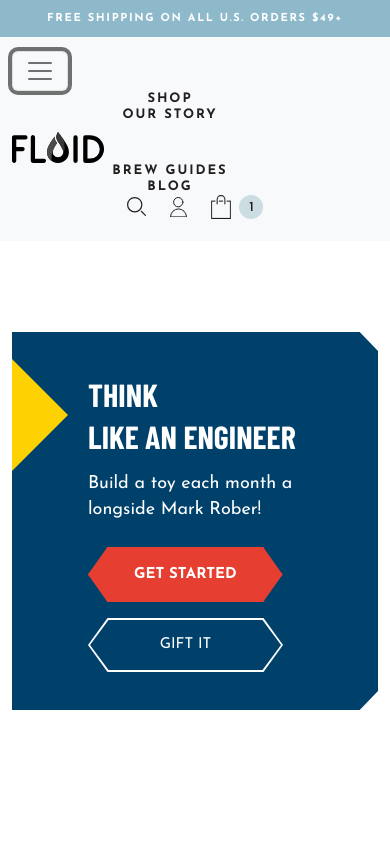
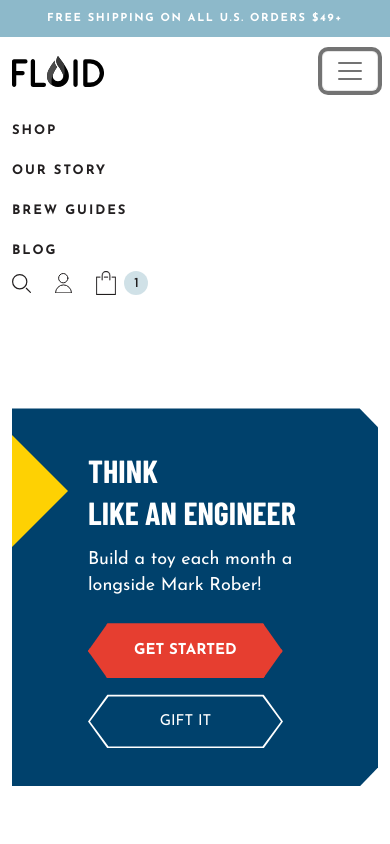
Before and after one commit to Pikachoo28/fluidHomepage, a plain HTML site: page index.html in a window 390 px wide. Both pictures are taken after a click on the button "Toggle navigation". Shown: the top 844 px of the page. Drawn offline with nearby package versions, Linux system fonts and the light colour scheme; a web font is replaced by a local one.

Commit message:
Mobile Menu Update

```diff
--- a/css/responsive.css
+++ b/css/responsive.css
@@ -26,6 +26,18 @@
 }
 
 @media only screen and (max-width: 992px) {
+    .navbar .navbar-collapse{
+        margin-top: 20px;
+
+    }
+    .navbar .navbar-collapse ul li{
+        width: 100%;
+    }
+    header .nav-link {
+        padding: 12px 0px !important;
+        width: 100%;
+        text-align: left;
+    }
     .hero-banner {
         height: 600px;
     }
--- a/index.html
+++ b/index.html
@@ -35,15 +35,17 @@
   <!-- Header -->
   <header class="sticky-top">
 
-    <nav class="navbar navbar-expand-lg bg-light">
+    <nav class="navbar navbar-expand-lg bg-white">
       <div class="container">
-
+        <a class="navbar-brand d-block d-lg-none" href="#">
+          <img src="assets/images/logo-fluid-head.svg" alt="">
+        </a>
         <button class="navbar-toggler" type="button" data-bs-toggle="collapse" data-bs-target="#navbarSupportedContent"
           aria-controls="navbarSupportedContent" aria-expanded="false" aria-label="Toggle navigation">
           <span class="navbar-toggler-icon"></span>
         </button>
         <div class="collapse navbar-collapse" id="navbarSupportedContent">
-          <ul class="navbar-nav me-auto mb-2 mb-lg-0 align-items-center">
+          <ul class="navbar-nav me-auto  mb-lg-0 align-items-center">
             <li class="nav-item">
               <a class="nav-link" href="#bestSellers">SHOP</a>
             </li>
@@ -51,7 +53,7 @@
               <a class="nav-link" href="#ourStory">OUR STORY</a>
             </li>
           </ul>
-          <a class="navbar-brand mx-auto" href="#">
+          <a class="navbar-brand mx-auto d-none d-lg-block" href="#">
             <img src="assets/images/logo-fluid-head.svg" alt="">
           </a>
           <ul class="navbar-nav ms-auto mb-2 mb-lg-0 align-items-center">
```
